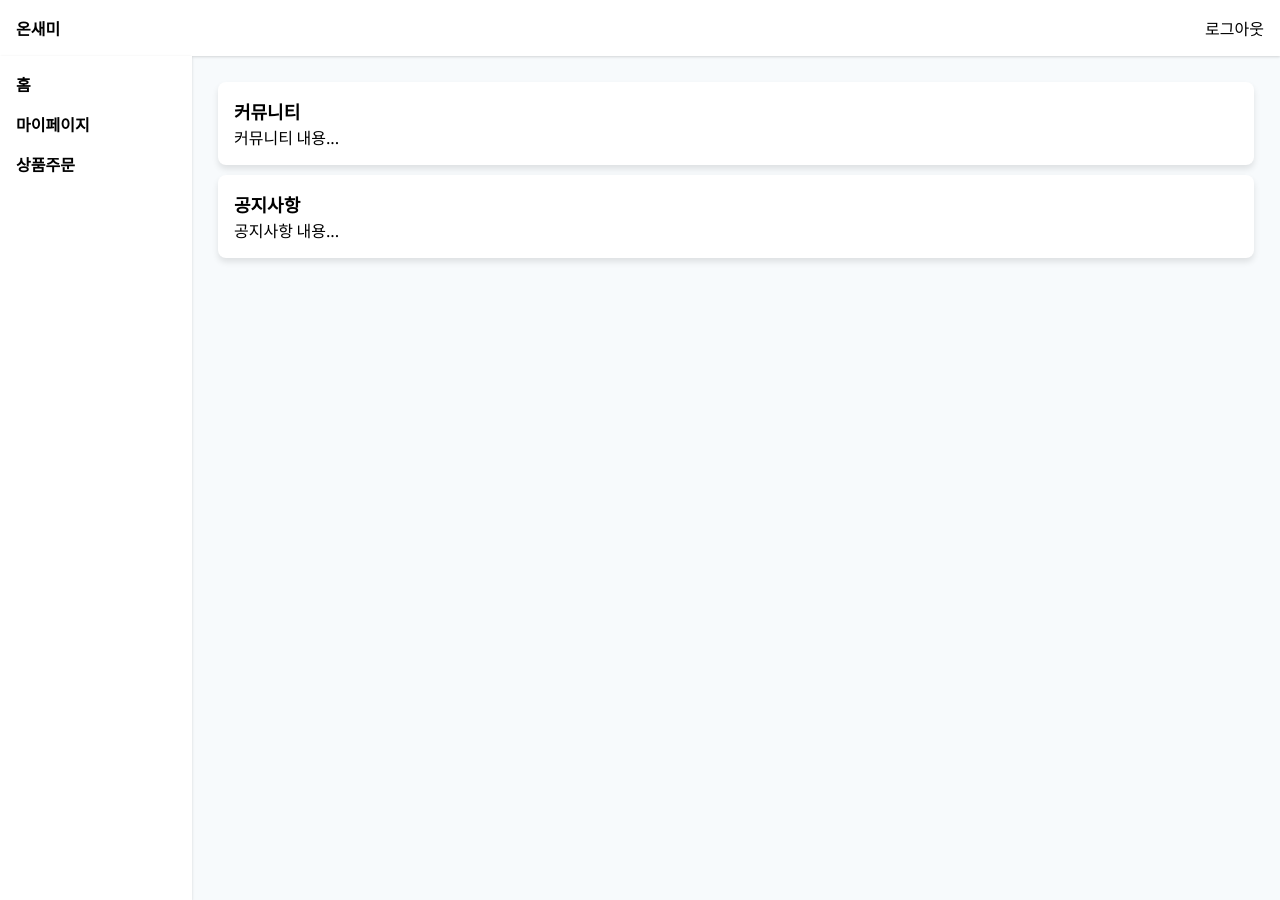
After one commit to hyunjin1999/ONSEMI, a Django app: template main_app/templates/page/family.html in a window 1280 px wide. The commit adds this page. Run offline with Django 3.2, Linux system fonts and the light colour scheme; the template is opened without the code that fills it, so the values that code supplies are empty; some libraries are stand-ins or nearby versions.

Commit message:
feat: main_page 수정중

```diff
--- /dev/null
+++ b/main_app/templates/page/family.html
@@ -0,0 +1,46 @@
+<!DOCTYPE html>
+<html lang="en">
+{% load static %}
+<link rel="stylesheet" href="{% static 'family.css' %}">
+<head>
+    <meta charset="UTF-8">
+    <meta name="viewport" content="width=device-width, initial-scale=1.0">
+    <title>Prototype</title>
+    <script src="https://cdn.tailwindcss.com"></script>
+    <link href="https://fonts.googleapis.com/css2?family=Noto+Sans+KR:wght@400;700&display=swap" rel="stylesheet">
+    <style>
+        body {
+            font-family: 'Noto Sans KR', sans-serif;
+        }
+    </style>
+</head>
+<body>
+    <div class="div1">
+        <header>
+            <div class="div2">온새미</div>
+            <button>로그아웃</button>
+        </header>
+
+        <div class="div3">
+            <aside>
+                <nav class="space-y-4">
+                    <a href="/" class="li1">홈</a>
+                    <a href="mypage/" class="li1">마이페이지</a>
+                    <a href="order/" class="li1">상품주문</a>
+                </nav>
+            </aside>
+
+            <main>
+                <div class="div4">
+                    <h2>커뮤니티</h2>
+                    <p>커뮤니티 내용...</p>
+                </div>
+                <div class="div5">
+                    <h2>공지사항</h2>
+                    <p>공지사항 내용...</p>
+                </div>
+            </main>
+        </div>
+    </div>
+</body>
+</html>
--- a/main_app/urls.py
+++ b/main_app/urls.py
@@ -5,4 +5,8 @@ from django.urls import path, include
 app_name = 'main'
 urlpatterns = [
     path('', views.index, name='index'),
+    path('introduce/', views.introduce, name='introduce'),
+    path('family/', views.family, name='family'),
+    path('family/mypage/', views.mypage, name='mypage'),
+    path('family/order/', views.order, name='order'),
 ]
--- /dev/null
+++ b/static/family.css
@@ -0,0 +1,64 @@
+.li1 {
+    display: block;
+    color: black;
+    font-weight: bold;
+}
+
+body {
+    background-color: #f7fafc;
+}
+
+header {
+    background-color: #ffffff;
+    box-shadow: 0 1px 3px rgba(0, 0, 0, 0.1), 0 1px 2px rgba(0, 0, 0, 0.06);
+    padding: 16px;
+    display: flex;
+    justify-content: space-between;
+    align-items: center;
+}
+
+aside {
+    background-color: #ffffff;
+    box-shadow: 0 1px 3px rgba(0, 0, 0, 0.1), 0 1px 2px rgba(0, 0, 0, 0.06);
+    width: 192px;
+    padding: 16px;
+}
+
+main {
+    flex: 1;
+    padding: 16px;
+    gap: 16px;
+
+}
+button {
+    color: #4B5563;
+}
+
+.div4 h2, .div5 h2 {
+    font-size: 18px;
+    font-weight: bold;
+}
+
+.div1 {
+    height: 900px;
+    display: flex;
+    flex-direction: column;
+}
+
+.div2 {
+    font-size: 16px;
+    font-weight: bold;
+}
+
+.div3 {
+    display: flex;
+    flex: 1;
+}
+
+.div4, .div5 {
+    background-color: #fff;
+    box-shadow: 0px 4px 6px rgba(0, 0, 0, 0.1);
+    padding: 16px;
+    border-radius: 8px;
+    margin : 10px
+}
```
Also changed, not shown: main_app/templates/page/index.html (+4 -3 lines), main_app/views.py (+12 -0 lines), static/base.css (+21 -4 lines), main_app/templates/page/introduce.html (added), main_app/templates/page/login.html (added), main_app/templates/page/mypage.html (added), main_app/templates/page/order.html (added).
